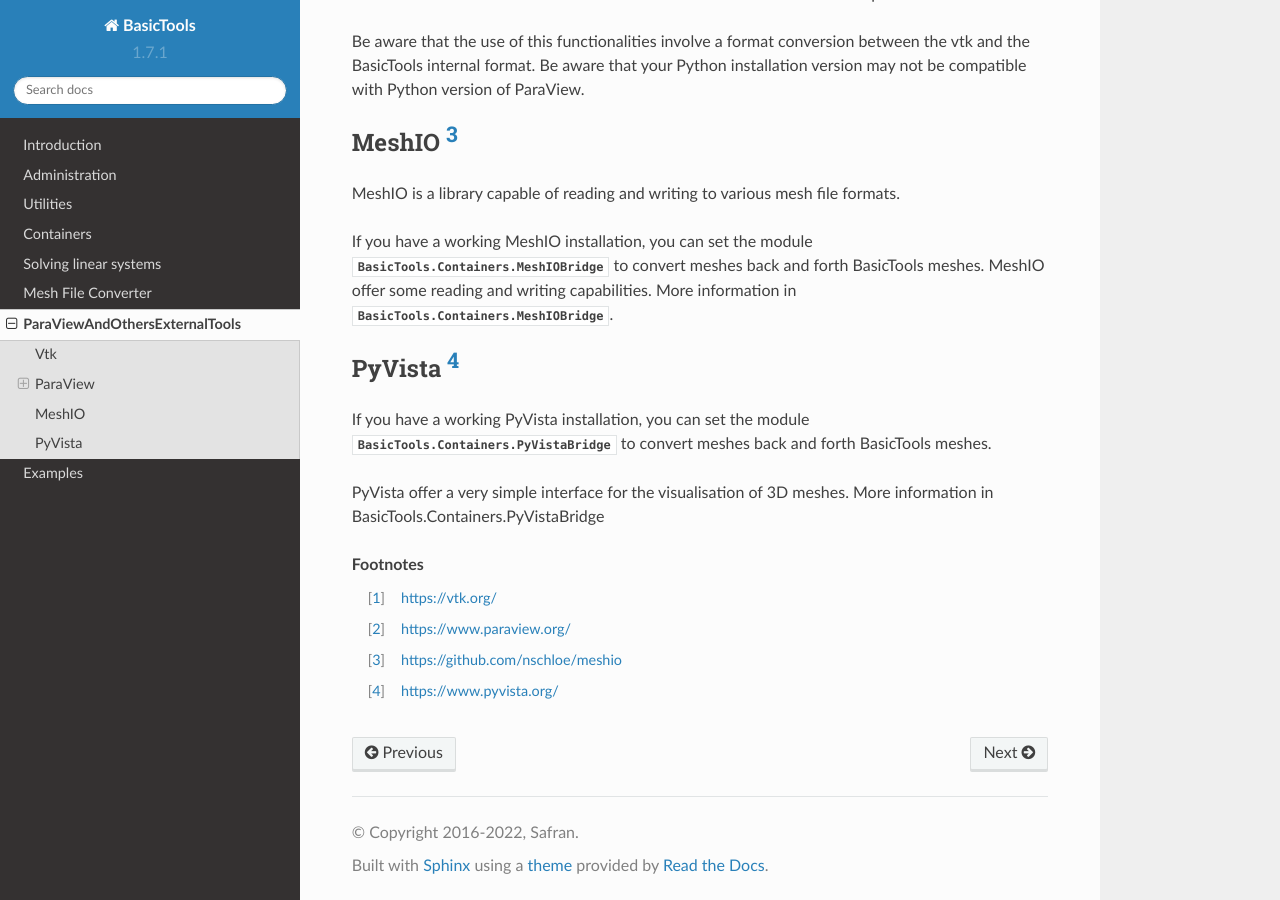
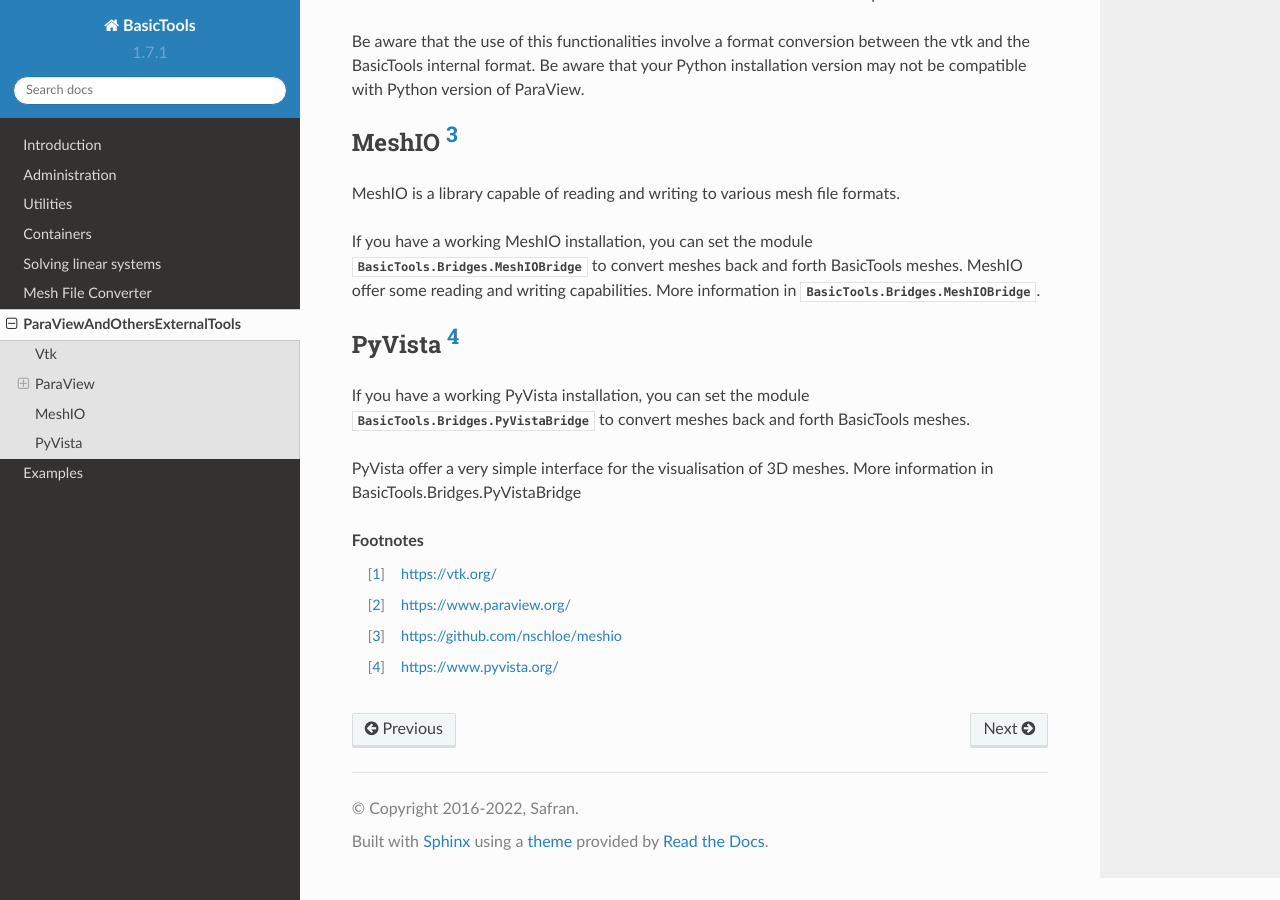
Before and after one commit to basileMarchand/basictools-frozen, a Sphinx documentation site: the page built from docs/ParaViewAndOthersExternalTools.rst, in a window 1280 px wide and 900 px high, scrolled down 1148 px. Built offline with Sphinx 7.4.7 and the Read the Docs theme 2.0.0, drawn with Linux system fonts in a browser that asks for light colours; pages that are not in the unit, such as notebooks, are missing from menus; some of the changed text lies outside the part shown.

Commit message:
Update Documentations for Bridges

```diff
--- a/docs/ParaViewAndOthersExternalTools.rst
+++ b/docs/ParaViewAndOthersExternalTools.rst
@@ -7,10 +7,10 @@ BasicTools offer some capabilities to communicate with external mesh dedicated t
 Vtk [#vtk]_
 ###########
 
-If you have a working VTK  installation, you can set the module :py:mod:`BasicTools.Containers.vtkBridge` to convert meshes back and forth BasicTools meshes.
+If you have a working VTK  installation, you can set the module :py:mod:`BasicTools.Bridges.vtkBridge` to convert meshes back and forth BasicTools meshes.
 ::
 
-    from BasicTools.Containers.vtkBridge import MeshToVtk, VtkToMesh
+    from BasicTools.Bridges.vtkBridge import MeshToVtk, VtkToMesh
     BTMesh =  #<-- this is my BasicTools Mesh
     vtkMesh = MeshToVtk(BTMesh,TagsAsFields=True)
     # do some work with VTK
@@ -54,16 +54,16 @@ MeshIO [#meshio]_
 ###################
 MeshIO is a library capable of reading and writing to various mesh file formats.
 
-If you have a working MeshIO installation, you can set the module :py:mod:`BasicTools.Containers.MeshIOBridge` to convert meshes back and forth BasicTools meshes.
+If you have a working MeshIO installation, you can set the module :py:mod:`BasicTools.Bridges.MeshIOBridge` to convert meshes back and forth BasicTools meshes.
 MeshIO offer some reading and writing capabilities.
-More information in :py:mod:`BasicTools.Containers.MeshIOBridge`.
+More information in :py:mod:`BasicTools.Bridges.MeshIOBridge`.
 
 PyVista [#pyvista]_
 ###################
-If you have a working PyVista installation, you can set the module :py:mod:`BasicTools.Containers.PyVistaBridge` to convert meshes back and forth BasicTools meshes.
+If you have a working PyVista installation, you can set the module :py:mod:`BasicTools.Bridges.PyVistaBridge` to convert meshes back and forth BasicTools meshes.
 
 PyVista offer a very simple interface for the visualisation of 3D meshes.
-More information in BasicTools.Containers.PyVistaBridge
+More information in BasicTools.Bridges.PyVistaBridge
 
 
 .. rubric:: Footnotes
```
